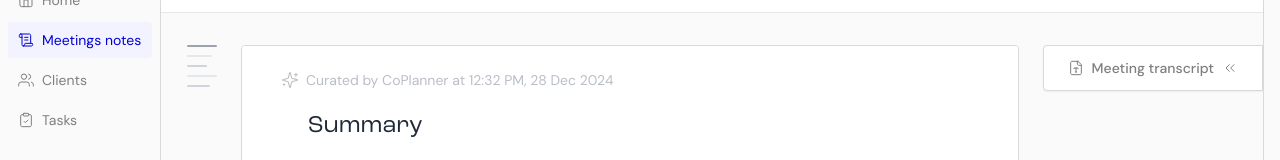
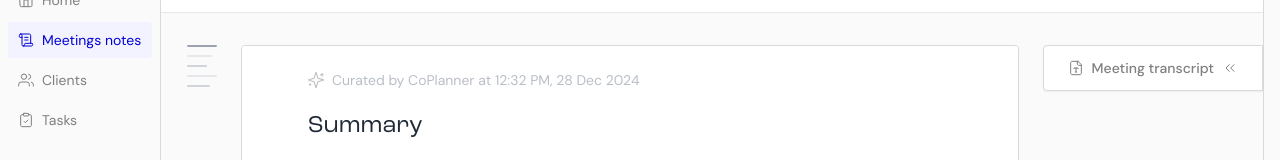
Before and after one commit to ritiknagdeve/saturnweb, a React (Vite) app: page / in a window 1280 px wide. Shown: the part 158-318 px from the top of the page. Built offline with nearby package versions, Linux system fonts and the light colour scheme.

Commit message:
Update SummarySection.jsx

```diff
--- a/src/components/SummarySection.jsx
+++ b/src/components/SummarySection.jsx
@@ -213,9 +213,12 @@ function SummarySection({ onActiveSectionChange }) {
     }
   };
 
-  const renderCuratedBy = () => {
+    const renderCuratedBy = () => {
     return (
-      <div className="flex items-center text-gray-400 text-sm mb-5 opacity-70">
+      <div
+        className="flex items-center text-gray-400 text-sm mb-5 opacity-70"
+        style={{ paddingLeft: "26px" }} // Add padding to align with the list items' vertical strip
+      >
         <img
           src={sparklesIcon}
           alt="sparkles"
```
